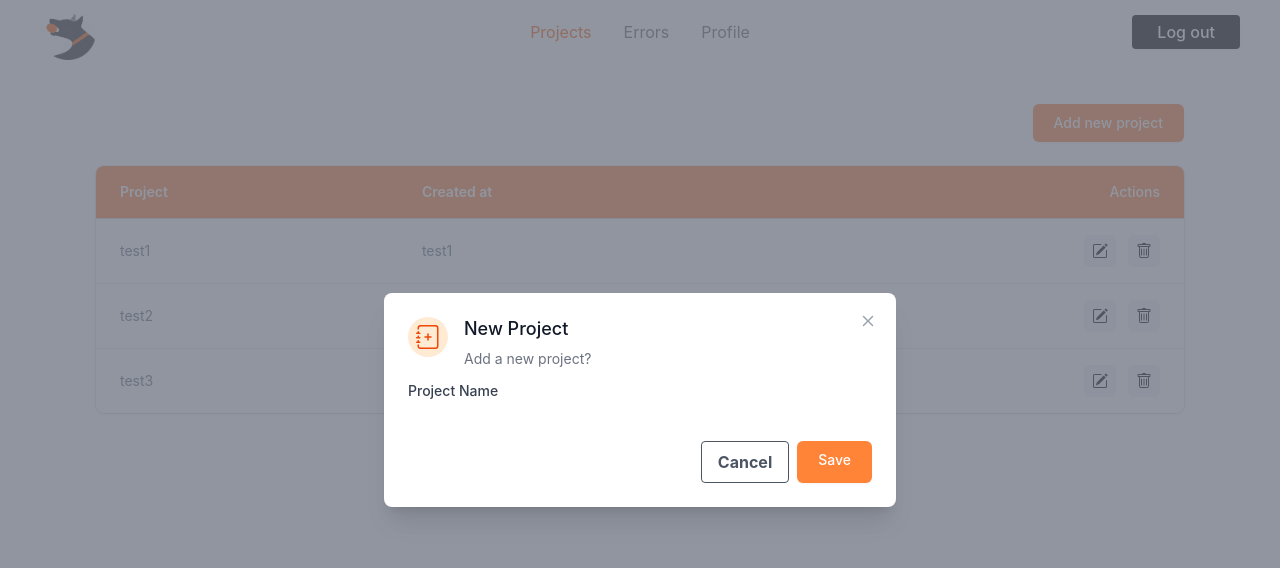
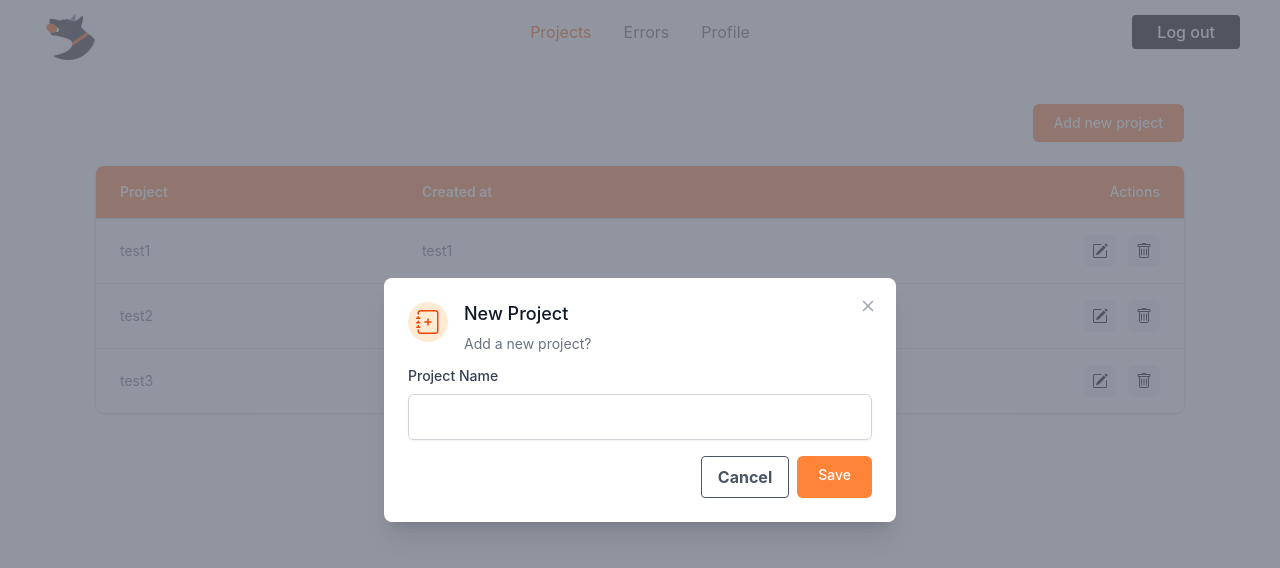
Before and after one commit to Oui-Dev/Dogger, a React (Create React App) app in the folder web-app/: page /projects in a window 1280 px wide. Both pictures are taken after a click on the button "Add new project". Shown: the top 568 px of the page. Built offline with nearby package versions, Linux system fonts and the light colour scheme.

Commit message:
input field fix

```diff
--- a/web-app/src/Pages/Projects/List.jsx
+++ b/web-app/src/Pages/Projects/List.jsx
@@ -9,14 +9,14 @@ export default function ProjectsList() {
         { id: 3, name: 'test3', created_at: 'test3' }
     ]; return (
         <>
-            <form className="flex justify-end mb-4">
+            <div className="flex justify-end mb-4">
                 <Modal title="New Project" description="Add a new project?" type="form" openButtonMessage="Add new project">
-                    <div className='w-full flex flex-col items-stretch my-3'>
+                    <form className='flex flex-col items-stretch'>
                     <label htmlFor="projectName" className="block text-sm font-medium text-gray-700"> Project Name </label>
                     <input type="text" name="projectName" id="projectName" />
-                    </div>
+                    </form>
                 </Modal>
-            </form>
+            </div>
             <Table
                 // Props
                 tableTitles={['Project', 'Created at']}
```
